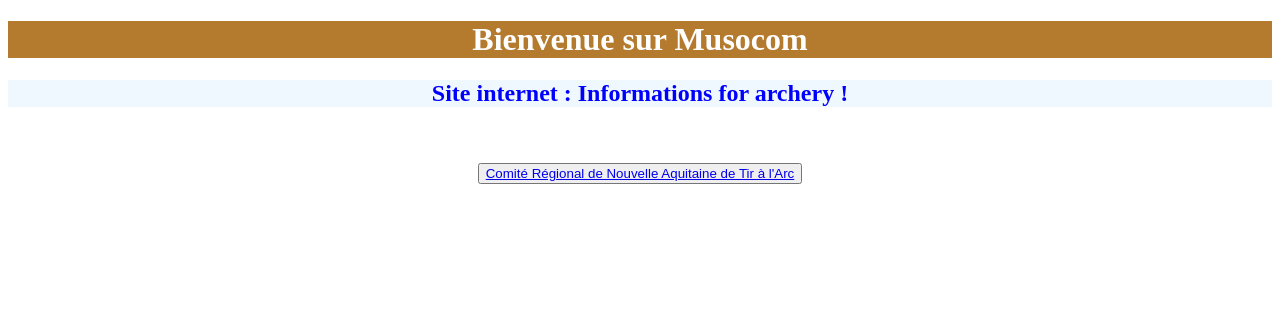
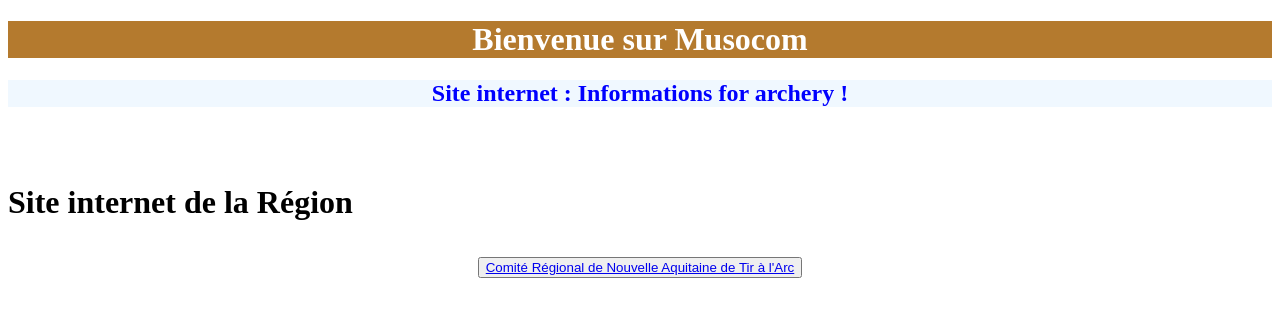
Before and after one commit to musocom/musocom, a plain HTML site: page index.html in a window 1280 px wide. Drawn offline with Linux system fonts and the light colour scheme.

Commit message:
Update index.html

```diff
--- a/index.html
+++ b/index.html
@@ -13,6 +13,7 @@
     <br>
     <br>
     <body>
+        <h1> Site internet de la Région <h1>
         <div style="text-align: center;">
             <button> <a  href="https://www.crnata.fr/"> Comité Régional de Nouvelle Aquitaine de Tir à l'Arc </a></button>
         </div>
```
